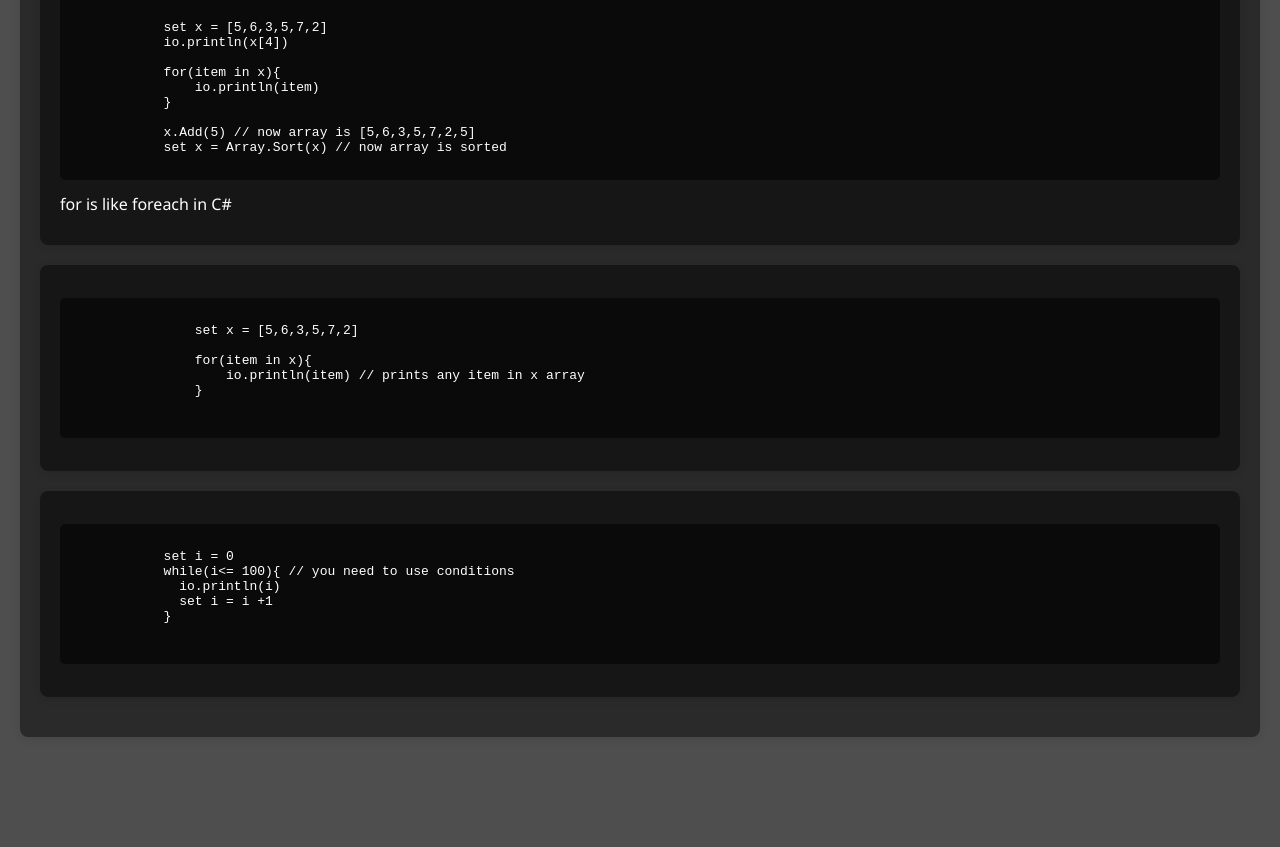
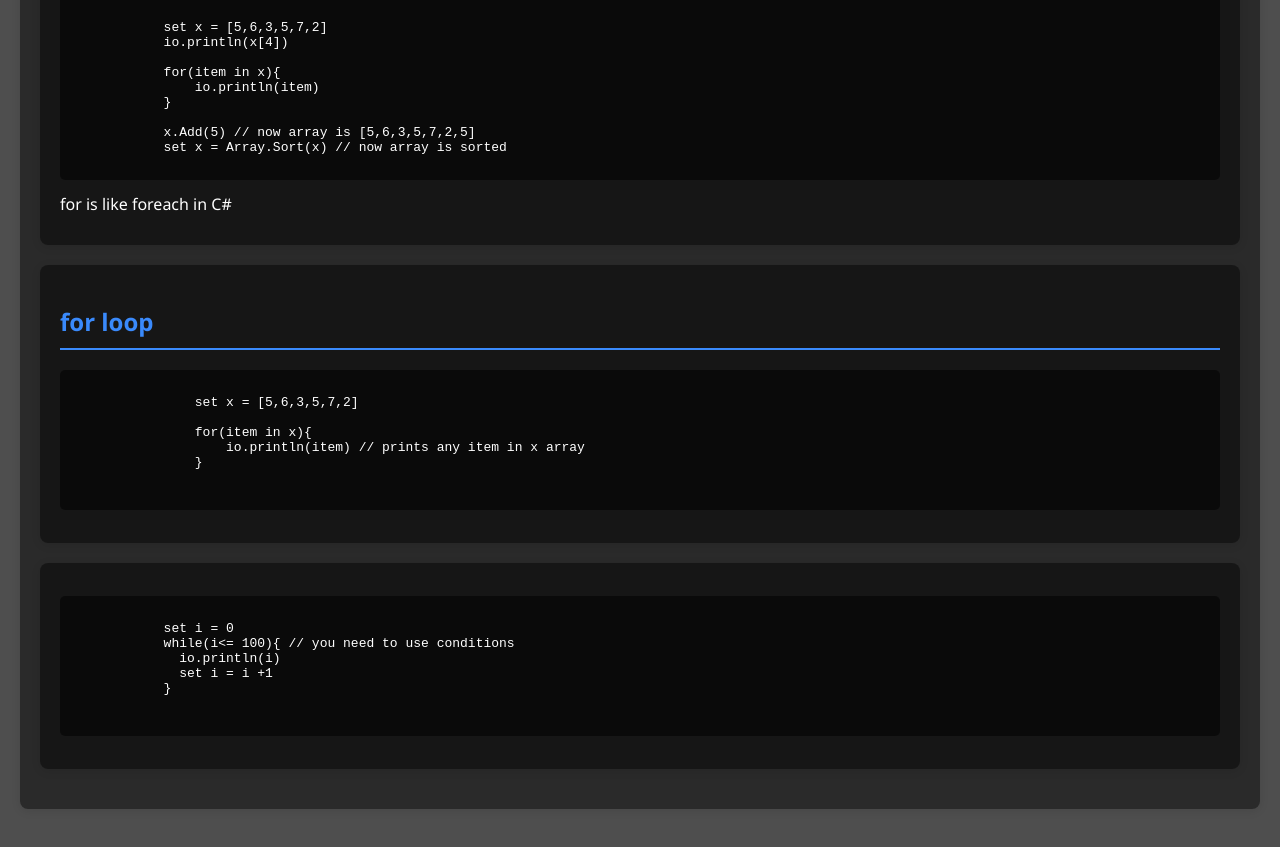
Before and after one commit to funcieqDEV/vsharp-docs, a plain HTML site: page learn.html in a window 1280 px wide. Shown: the part 2878-3725 px from the top of the page. Before the commit the page ends 3655 px from the top, so only its background shows below. Drawn offline with Linux system fonts and the light colour scheme.

Commit message:
adding header to for loop

```diff
--- a/learn.html
+++ b/learn.html
@@ -145,6 +145,7 @@ else{
       </section>
 
       <section id="for">
+        <h2>for loop</h2>
         <pre>
             <code>
                 set x = [5,6,3,5,7,2]
```
